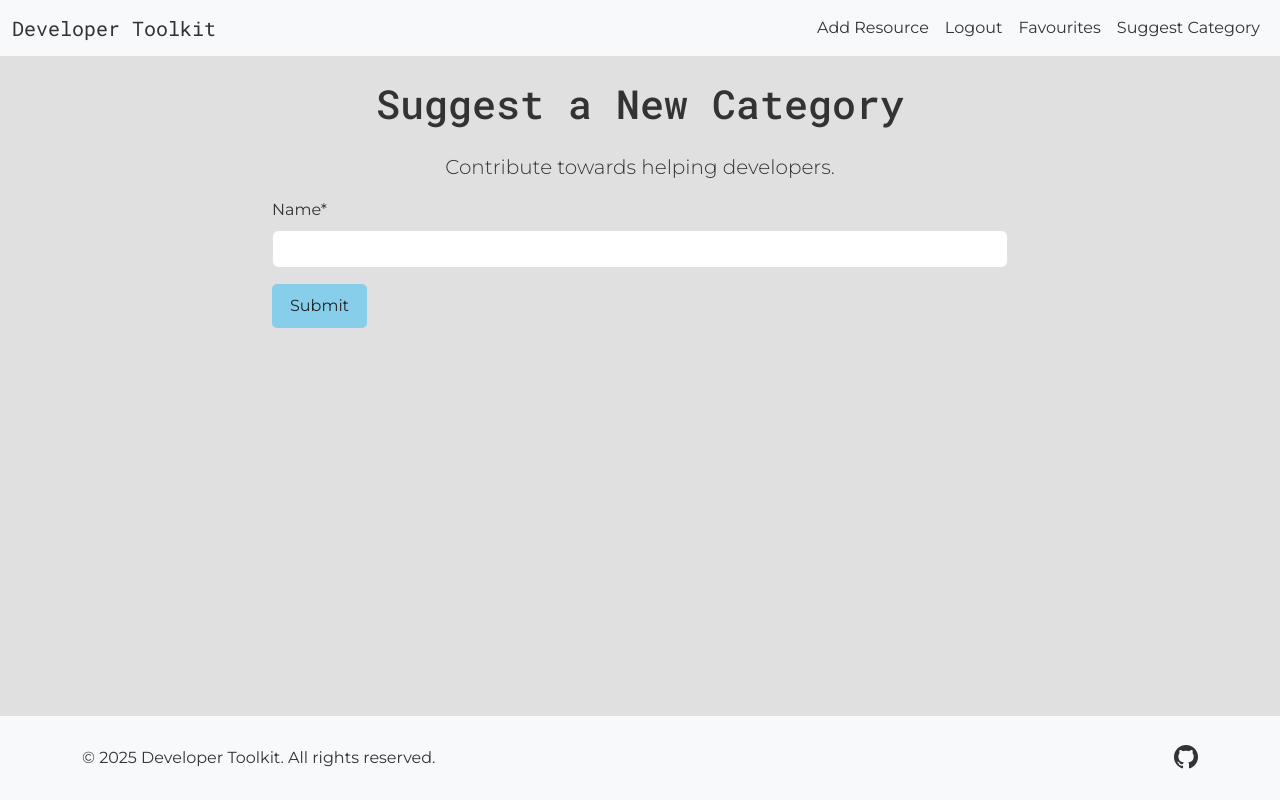
After one commit to daisy21000/developer-resources, a Django app: page /suggest-category/ in a window 1280 px wide. The commit adds this page. Run offline with Django 4.2, Linux system fonts and the light colour scheme; a user stored in the database is signed in; parts of the project's set-up code (start-up, migrations or seed data) failed here and were passed over; some libraries are stand-ins or nearby versions.

Commit message:
Add category suggestion feature with authentication check

```diff
--- /dev/null
+++ b/resources/templates/resources/category_suggestion.html
@@ -0,0 +1,28 @@
+{% extends "base.html" %}
+{% load crispy_forms_tags %}
+{% url 'edit_resource' as edit_resource_url %}
+
+{% block content %}
+<div class="container">
+    <div class="row text-center">
+    {% if user.is_authenticated %}
+<h1 class="my-4">
+    Suggest a New Category
+</h1>
+<p class="lead">Contribute towards helping developers.</p>
+</div>
+<div class="row">
+<div class="col-md-8 offset-md-2">
+<form method="post">
+    {% csrf_token %}
+    {{ form|crispy }}
+    <button type="submit" class="btn primary-button mb-4">Submit</button>
+</form>
+</div>
+</div>
+        {% else %}
+        <h1 class="my-4">Authentication Required</h1>
+        <p>Please <a href="{% url 'account_login' %}">log in</a> to suggest a category.</p>
+        {% endif %}
+</div>
+{% endblock content %}
--- a/resources/urls.py
+++ b/resources/urls.py
@@ -9,4 +9,5 @@ urlpatterns = [
     path('delete/<int:resource_id>/', views.delete_resource, name='delete_resource'),
     path('favorites/', views.view_favorites, name='view_favorites'),
     path('favorite/<int:resource_id>/', views.favorite_resource, name='favorite_resource'),
+    path('suggest-category/', views.suggest_category, name='suggest_category'),
 ]
--- a/resources/views.py
+++ b/resources/views.py
@@ -134,3 +134,33 @@ def favorite_resource(request, resource_id):
             request, messages.ERROR,
             'You must be logged in to favorite a resource.')
     return HttpResponseRedirect(request.META.get('HTTP_REFERER', '/'))
+
+def suggest_category(request):
+    if not request.user.is_authenticated:
+        messages.add_message(
+            request, messages.ERROR,
+            'You must be logged in to suggest a category.')
+        return HttpResponseRedirect('/accounts/login/')
+    else:
+        if request.method == 'POST':
+            form = CategoryForm(request.POST)
+            if form.is_valid():
+                category = form.save(commit=False)
+                category.author = request.user
+                category.published = False
+                category.save()
+                messages.add_message(
+                    request, messages.SUCCESS,
+                    'Category suggestion submitted and awaiting approval.')
+                form = CategoryForm()  # Reset the form after successful submission
+            else:
+                messages.add_message(
+                    request, messages.ERROR,
+                    'There was an error submitting the category. Please try again.')
+        else:
+            form = CategoryForm()
+
+        context = {
+            'form': form,
+        }
+        return render(request, 'resources/category_suggestion.html', context)
--- a/templates/base.html
+++ b/templates/base.html
@@ -47,6 +47,9 @@
                     <li class="nav-item">
                         <a class="nav-link" href="{{ view_favorites_url }}">Favourites</a>
                     </li>
+                    <li class="nav-item">
+                        <a class="nav-link" href="{% url 'suggest_category' %}">Suggest Category</a>
+                    </li>
                     {% else %}
                     <li class="nav-item">
                         <a class="nav-link" href="{{ login_url }}">Login</a>
@@ -55,9 +58,6 @@
                         <a class="nav-link" href="{{ signup_url }}">Register</a>
                     </li>
                     {% endif %}
-                    <li class="nav-item">
-                        <a class="nav-link disabled" aria-disabled="true">Contact</a>
-                    </li>
                 </ul>
             </div>
         </div>
```
